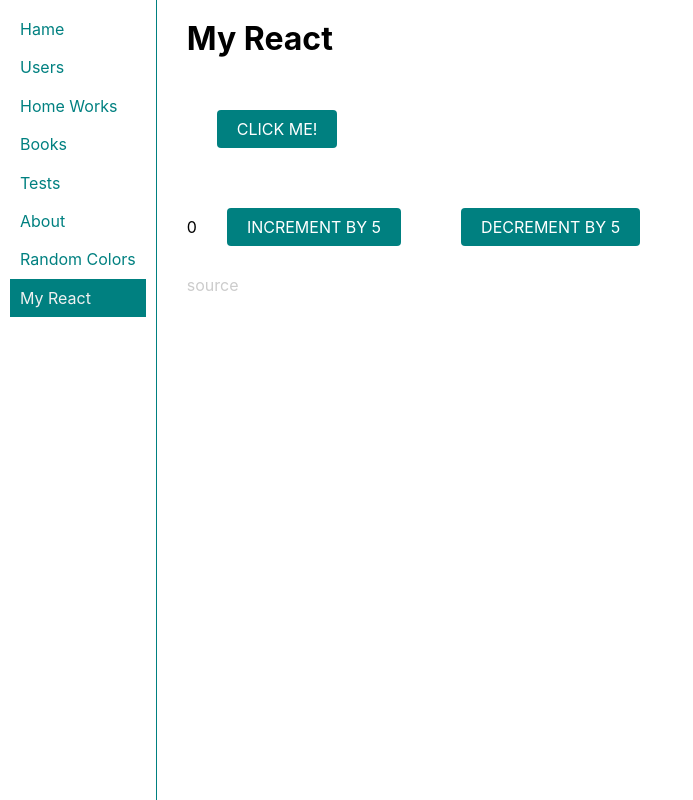
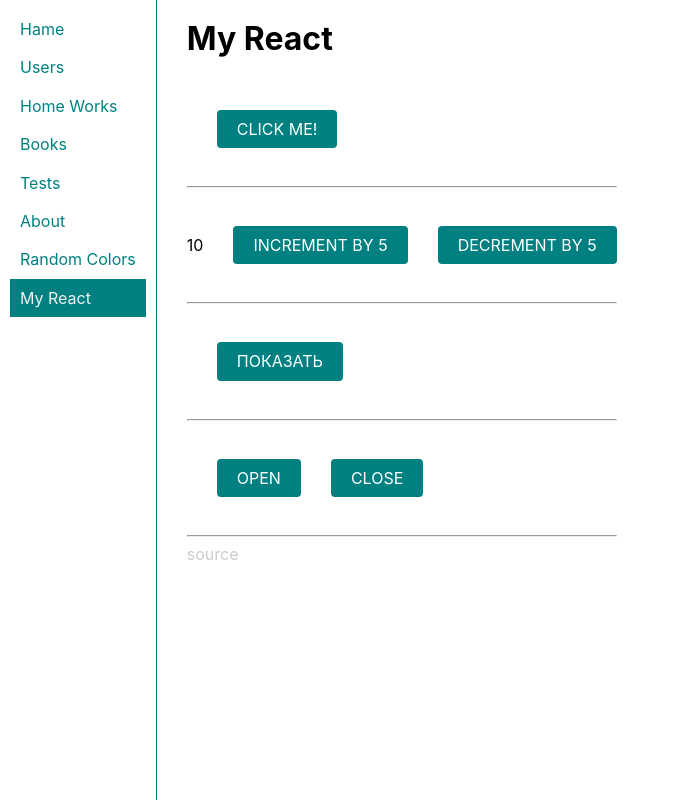
Before and after one commit to itstoreall/geri-react, a React (Create React App) app: page /my-react in a window 1280 px wide. Shown: the whole page, without its empty margins (0-693 px from the left). Built offline with nearby package versions, Linux system fonts and the light colour scheme.

Commit message:
adds a Counter and a Toggle

```diff
--- a/src/components/MyReact/MyReact.jsx
+++ b/src/components/MyReact/MyReact.jsx
@@ -1,6 +1,8 @@
 import React, { Fragment } from 'react';
 import MyReactButton from './MyReactButton';
 import MyReactCounter from './MyReactCounter';
+import MyReactToggle from './MyReactToggle';
+import MyReactIsOpen from './MyReactIsOpen';
 import useStyles from './MyReactStyles';
 
 const MyReact = () => {
@@ -9,10 +11,18 @@ const MyReact = () => {
   return (
     <Fragment>
       <MyReactButton />
+      <hr />
       <MyReactCounter
         step={5}
         initialValue={10}
         s={s} />
+      <hr />
+      <MyReactToggle
+        s={s} />
+      <hr />
+      <MyReactIsOpen
+        s={s} />
+      <hr />
       <a
         className={s.source}
         href='https://github.com/itstoreall/geri-react'
--- a/src/components/MyReact/MyReactCounter.jsx
+++ b/src/components/MyReact/MyReactCounter.jsx
@@ -8,33 +8,32 @@ class MyReactCounter extends Component {
 
   state = {
     value: this.props.initialValue,
+    isOpen: false
   };
 
+  // в setState() переданы и деструктуризированы state и props
   handleIncrement = (e) => {
-    console.log('Increment button was clicked!', e);
-
-    this.setState({
-      step: '2',
-    }, () => { console.log('this.state: ', this.state) });
-  }
+    this.setState(({ value }, { step }) => ({
+      value: value + step,
+    }));
+  };
 
   handleDecrement = (e) => {
-    console.log('Increment button was clicked!', e);
-
-    this.setState({
-      step: '3',
-    }, () => { console.log('this.state: ', this.state) });
-  }
+    this.setState(({ value }, { step }) => ({
+      value: value - step,
+    }));
+  };
 
   render() {
     const { step } = this.props;
+    const { value } = this.state;
     const { button } = this.props.s;
     const { handleIncrement } = this;
     const { handleDecrement } = this;
 
     return (
       <div>
-        <span>0</span>
+        <span>{value}{console.log(value)}</span>
         <button
           className={button}
           type="button"
@@ -52,3 +51,84 @@ class MyReactCounter extends Component {
 }
 
 export default MyReactCounter;
+
+// ======== Второй вариант Counter
+
+// import React, { Component } from 'react';
+
+// class MyReactCounter extends Component {
+//   static defaultProps = {
+//     step: 1,
+//     initialValue: 0,
+//   };
+
+//   state = {
+//     value: this.props.initialValue,
+//     isOpen: false
+//   };
+
+//   handleIncrement = (e) => {
+//     const { step } = this.props;
+//     // const { value } = this.state;
+
+//     this.setState(prevState => {
+//       return {
+//         value: prevState.value + step,
+//       };
+//     }, () => console.log('Incr'))
+//   }
+
+//   handleDecrement = (e) => {
+//     const { step } = this.props;
+//     // const { value } = this.state;
+
+//     this.setState(prevState => {
+//       return {
+//         value: prevState.value - step,
+//       }
+//     }, () => console.log('Decr'));
+//   }
+
+//   // Измененние состояния без предидущего
+
+//   // handleIncrement = (e) => {
+//   //   console.log('Increment button was clicked!', e);
+//   //   this.setState({
+//   //     step: '2',
+//   //   }, () => { console.log('this.state: ', this.state) });
+//   // }
+
+//   // handleDecrement = (e) => {
+//   //   console.log('Increment button was clicked!', e);
+//   //   this.setState({
+//   //     step: '3',
+//   //   }, () => { console.log('this.state: ', this.state) });
+//   // }
+
+//   render() {
+//     const { step } = this.props;
+//     const { value } = this.state;
+//     const { button } = this.props.s;
+//     const { handleIncrement } = this;
+//     const { handleDecrement } = this;
+
+//     return (
+//       <div>
+//         <span>{value}{console.log(value)}</span>
+//         <button
+//           className={button}
+//           type="button"
+//           onClick={handleIncrement}>
+//           Increment by {step}
+//         </button>
+//         <button
+//           className={button}
+//           type="button"
+//           onClick={handleDecrement}>
+//           Decrement by {step}</button>
+//       </div>
+//     );
+//   }
+// }
+
+// export default MyReactCounter;
--- /dev/null
+++ b/src/components/MyReact/MyReactIsOpen.jsx
@@ -0,0 +1,25 @@
+import React, { Component, Fragment } from 'react';
+
+class MyReactIsOpen extends Component {
+  state = {
+    isOpen: false,
+  };
+
+  open = () => this.setState({ isOpen: true });
+  close = () => this.setState({ isOpen: false });
+
+  render() {
+    const { isOpen } = this.state;
+    const { button } = this.props.s;
+
+    return (
+      <Fragment>
+        <span>{isOpen && 0}</span>
+        <button className={button} onClick={this.open}>Open</button>
+        <button className={button} onClick={this.close}>Close</button>
+      </Fragment>
+    );
+  }
+}
+
+export default MyReactIsOpen;
--- a/src/components/MyReact/MyReactStyles.js
+++ b/src/components/MyReact/MyReactStyles.js
@@ -8,6 +8,7 @@ export default createUseStyles({
     paddingRight: 20,
     paddingBottom: 10,
     margin: 30,
+    marginRight: 0,
     fontSize: 16,
     textTransform: 'uppercase',
     cursor: 'pointer',
--- /dev/null
+++ b/src/components/MyReact/MyReactToggle.jsx
@@ -0,0 +1,60 @@
+import React, { Component, Fragment } from 'react';
+
+class MyReactToggle extends Component {
+  state = {
+    visible: false,
+  };
+
+  toggle = () => {
+    this.setState(stete => ({
+      visible: !this.state.visible
+    }));
+  };
+
+  render() {
+    const { visible } = this.state;
+    const { button } = this.props.s;
+
+    return (
+      <Fragment>
+        <span>{visible && 0}</span>
+        <button className={button} onClick={this.toggle}>{visible ? 'Скрыть' : 'Показать'}</button>
+      </Fragment>
+    );
+  }
+}
+
+export default MyReactToggle;
+
+// ========== Второй вариант Toggle
+
+// import React, { Component, Fragment } from 'react';
+
+// class MyReactToggle extends Component {
+//   state = {
+//     visible: false,
+//   };
+
+//   toggle = () => {
+//     this.setState(prevState => ({
+//       visible: !prevState.visible,
+//     }))
+//   }
+
+//   render() {
+//     const { visible } = this.state;
+//     const { button } = this.props.s;
+
+//     return (
+//       <Fragment>
+//         <span>{visible && 0}</span>
+//         <button className={button} onClick={this.toggle}>{visible ? 'Скрыть' : 'Показать'}</button>
+
+//         {/* Toggle при ховере */}
+//         {/* <button className={button} onMouseOver={this.toggle}>{visible ? 'Скрыть' : 'Показать'}</button> */}
+//       </Fragment>
+//     );
+//   }
+// }
+
+// export default MyReactToggle;
--- a/src/index.scss
+++ b/src/index.scss
@@ -1,5 +1,5 @@
 body {
-  overflow: hidden;
+  // overflow: hidden;
   font-family: -apple-system, BlinkMacSystemFont, avenir next, avenir,
     helvetica neue, helvetica, Ubuntu, roboto, noto, segoe ui, arial, sans-serif;
 }
```
